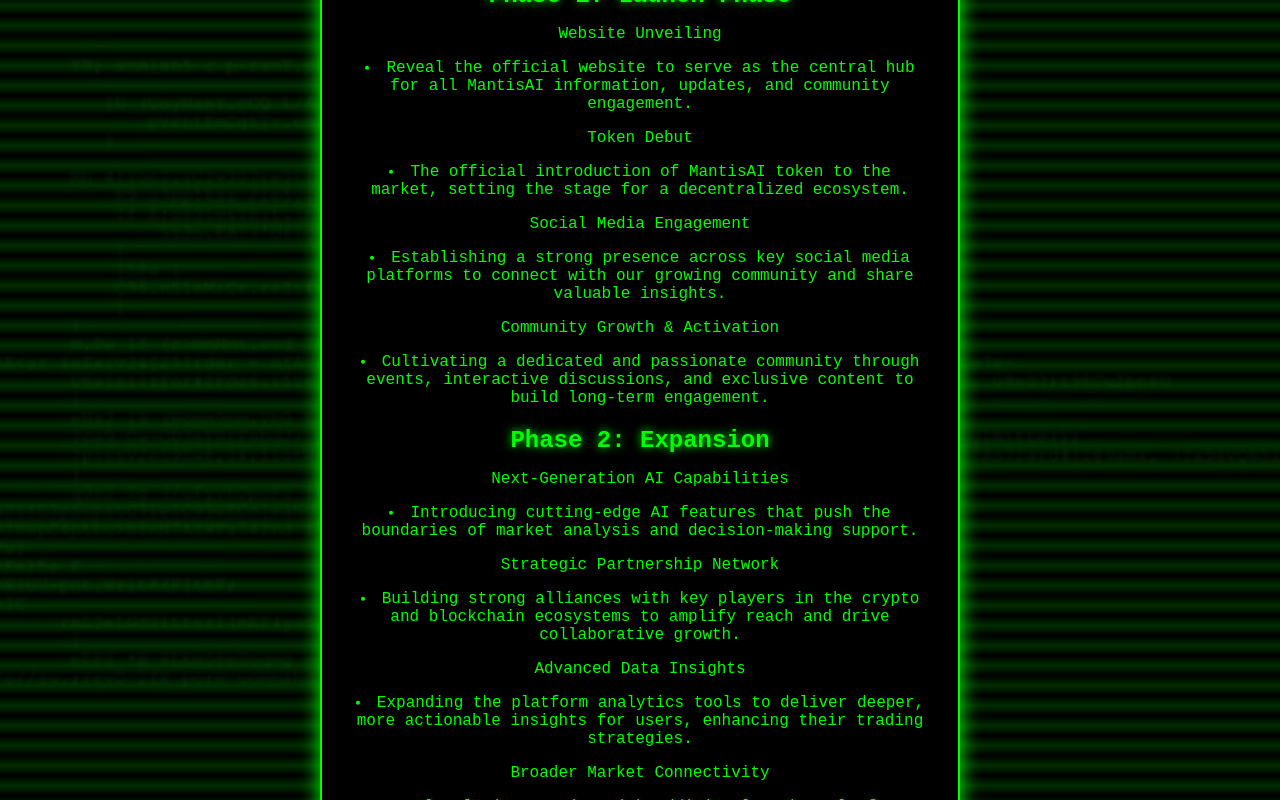
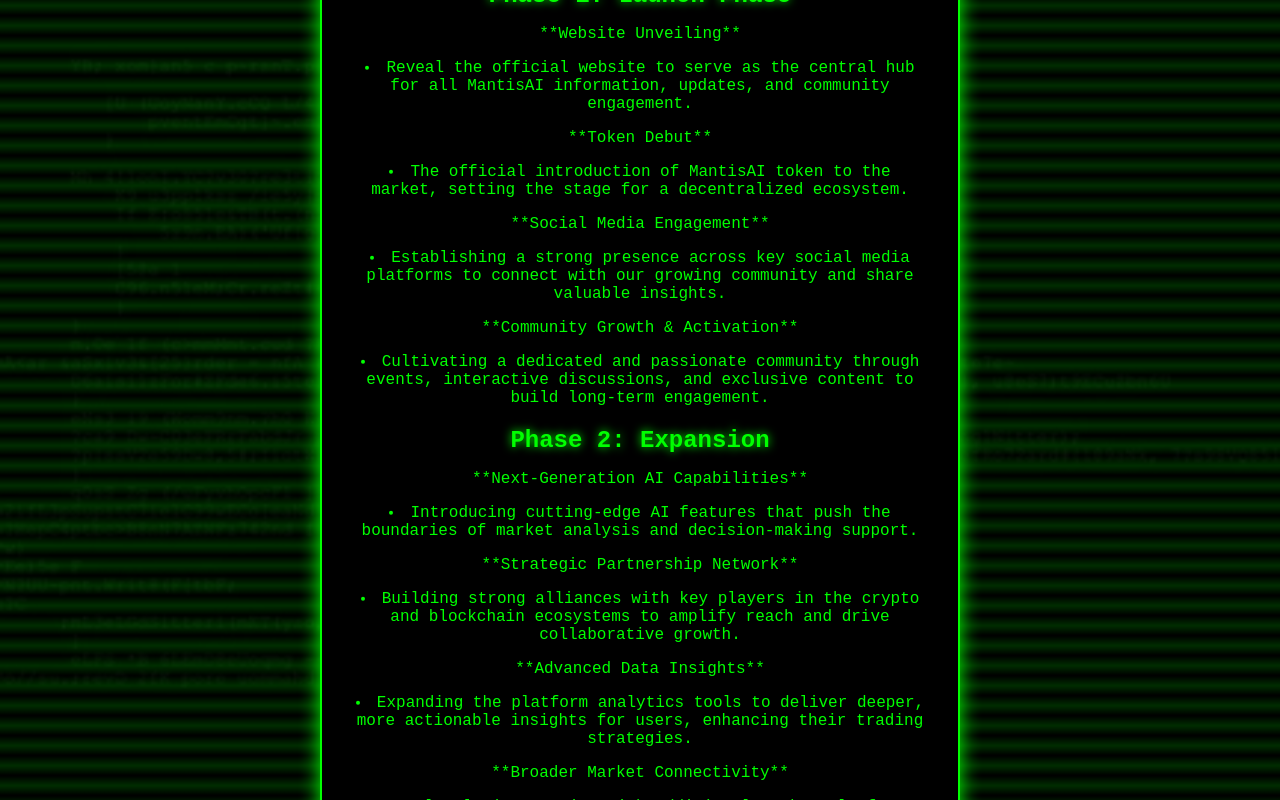
Before and after one commit to nuvorlike/memek, a plain HTML site: page index.html in a window 1280 px wide. Both pictures are taken after a click on the button "Roadmap". Drawn offline with Linux system fonts and the light colour scheme.

Commit message:
Update index.html

```diff
--- a/index.html
+++ b/index.html
@@ -181,43 +181,37 @@
         <section class="features">
             <div class="feature">
                 <h2>Phase 1: Launch Phase</h2>
-                <p> Website Unveiling</p>
+                <p> **Website Unveiling**</p>
                 <li>Reveal the official website to serve as the central hub for all MantisAI information, updates, and community engagement.</li>
-                <p> Token Debut</p>
+                <p> **Token Debut**</p>
                 <li>The official introduction of MantisAI token to the market, setting the stage for a decentralized ecosystem.</li>
-                <p> Social Media Engagement</p>
+                <p> **Social Media Engagement**</p>
                 <li>Establishing a strong presence across key social media platforms to connect with our growing community and share valuable insights.</li>
-                <p> Community Growth & Activation</p>
+                <p> **Community Growth & Activation**</p>
                 <li>Cultivating a dedicated and passionate community through events, interactive discussions, and exclusive content to build long-term engagement.</li>
 
 
             </div>
-
             <div class="feature">
                 <h2>Phase 2: Expansion</h2>
-                <p> Next-Generation AI Capabilities</p>
+                <p> **Next-Generation AI Capabilities**</p>
                 <li>Introducing cutting-edge AI features that push the boundaries of market analysis and decision-making support.</li>
-                <p> Strategic Partnership Network</p>
+                <p> **Strategic Partnership Network**</p>
                 <li>Building strong alliances with key players in the crypto and blockchain ecosystems to amplify reach and drive collaborative growth.</li>
-                <p> Advanced Data Insights</p>
+                <p> **Advanced Data Insights**</p>
                 <li>Expanding the platform analytics tools to deliver deeper, more actionable insights for users, enhancing their trading strategies.</li>
-                <p> Broader Market Connectivity</p>
+                <p> **Broader Market Connectivity**</p>
                 <li>Seamlessly integrating with additional market platforms and networks to broaden access to data and improve trading opportunities.</li>
             </div>
         </section>
-
-
         <button onclick="closePopup()">Close</button>
-
     </div>
-
 
     <script>
         // Show the pop-up
         function showPopup() {
             document.getElementById('roadmapPopup').style.display = 'block';
         }
-
 
         // Close the pop-up
         function closePopup() {
```
